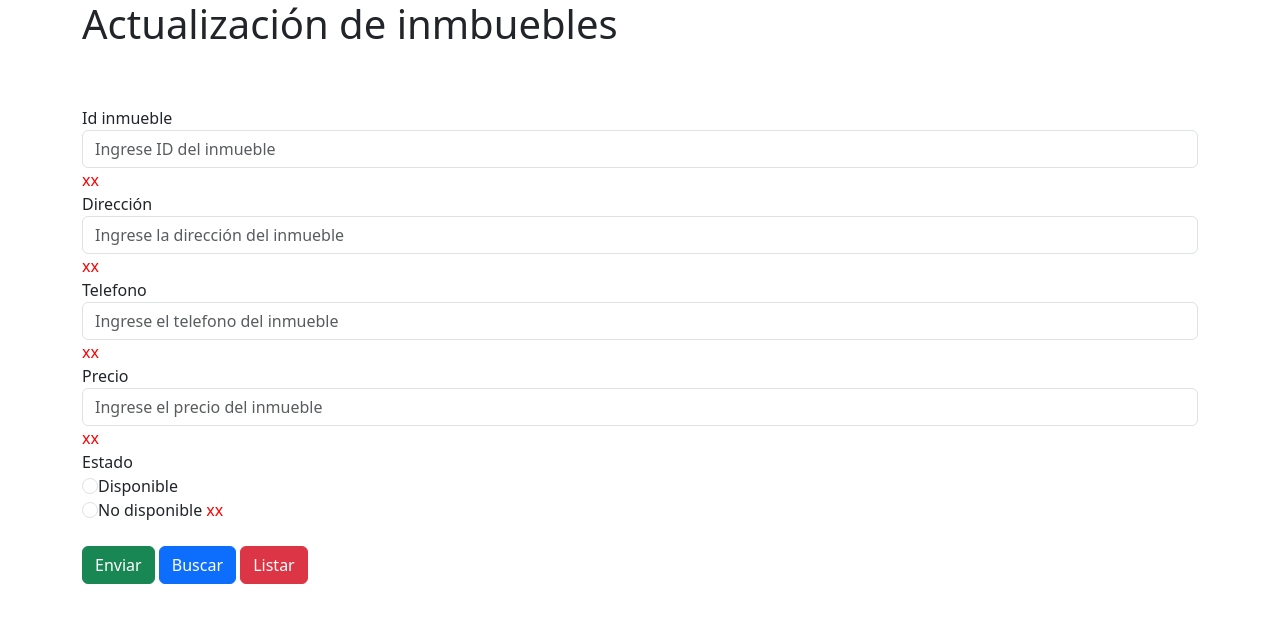
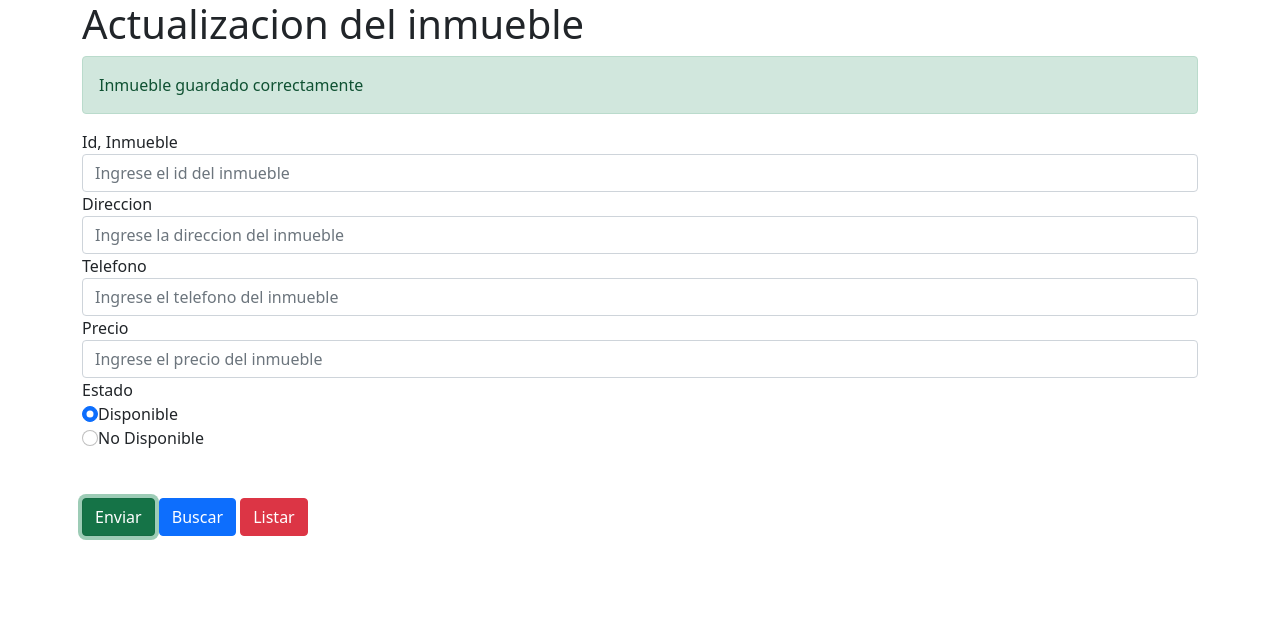
Before and after one commit to amonsalv/moviles3, a plain HTML site: page practica1/index.html in a window 1280 px wide. Both pictures are taken after a click on the button "Enviar". Drawn offline with nearby package versions, Linux system fonts and the light colour scheme.

Commit message:
Uptade fot the button enviar

```diff
--- a/practica1/index.html
+++ b/practica1/index.html
@@ -1,79 +1,133 @@
 <!DOCTYPE html>
 <html lang="en">
-
 <head>
     <meta charset="UTF-8">
     <meta http-equiv="X-UA-Compatible" content="IE=edge">
     <meta name="viewport" content="width=device-width, initial-scale=1.0">
-    <link href="https://cdn.jsdelivr.net/npm/bootstrap@5.3.0-alpha1/dist/css/bootstrap.min.css" rel="stylesheet"
-        integrity="sha384-GLhlTQ8iRABdZLl6O3oVMWSktQOp6b7In1Zl3/Jr59b6EGGoI1aFkw7cmDA6j6gD" crossorigin="anonymous">
-    <title>Inmueble</title>
-
+    <title>Document</title>
+    <link href="https://cdn.jsdelivr.net/npm/bootstrap@5.0.2/dist/css/bootstrap.min.css" rel="stylesheet" integrity="sha384-EVSTQN3/azprG1Anm3QDgpJLIm9Nao0Yz1ztcQTwFspd3yD65VohhpuuCOmLASjC" crossorigin="anonymous">
 </head>
-
 <body>
-
-    <nav></nav>
-
-    <header>
     <div class="container">
-            <h1>Actualización de inmbuebles</h1>
-            <form action="">
-                <div class="alert alert-sucess" role="alert"></div>
-
+        <h1>Actualizacion del inmueble</h1>
+        <form>
+            <div class="alert d-none" role="alert" id="alerta">
+            </div>
             <div>
-                    <label for="idimbueble">Id inmueble</label>
-                    <input type="text" id="idimbueble" placeholder="Ingrese ID del inmueble" class="form-control">
-                    <span id="mIdInmueble" style="color: red;"> xx</span>
+                <label for="idinmueble">Id, Inmueble</label>
+                <input type="text" id="idinmueble" placeholder="Ingrese el id del inmueble" class="form-control">
+                <span id="midinmueble" style="color:red"></span>
             </div>
-
             <div>
-                    <label for="direccion">Dirección</label>
-                    <input type="text" id="direccion" placeholder="Ingrese la dirección del inmueble"
-                        class="form-control">
-                    <span id="mdireccion" style="color: red;"> xx</span>
+                <label for="direccion">Direccion</label>
+                <input type="text" id="direccion" placeholder="Ingrese la direccion del inmueble" class="form-control">
+                <span id="midireccion" style="color:red"></span>
             </div>
-
             <div>
                 <label for="telefono">Telefono</label>
-                    <input type="text" id="telefono" placeholder="Ingrese el telefono del inmueble"
-                        class="form-control">
-                    <span id="mtelefono" style="color: red;"> xx</span>
+                <input type="text" id="telefono" placeholder="Ingrese el telefono del inmueble" class="form-control">
+                <span id="mtelefono" style="color:red"></span>
             </div>
-
             <div>
                 <label for="precio">Precio</label>
                 <input type="text" id="precio" placeholder="Ingrese el precio del inmueble" class="form-control">
-                    <span id="mprecio" style="color: red;"> xx</span>
+                <span id="mprecio" style="color:red"></span>
             </div>
-
-                <div>
+            <div class="mb-5">
                 <label for="estado">Estado</label>
                 <br>
-                    <input type="radio" id="disponible" placeholder="" class="form-check-input" name="estado">Disponible
-                    <br><input type="radio" id="nodisponible" placeholder="" class="form-check-input" name="estado">No
-                    disponible
-                    <span id="mdestado" style="color: red;"> xx</span>
+                <input class="form-check-input" type="radio" id="disponible" name="estado" checked>Disponible
+                <br>
+                <input class="form-check-input" type="radio" id="nodisponible" name="estado">No Disponible
             </div>
-                <br>
-
             <div>
                 <button type="button" id="enviar" class="btn btn-success">Enviar</button>
                 <button type="button" id="buscar" class="btn btn-primary">Buscar</button>
                 <button type="button" id="listar" class="btn btn-danger">Listar</button>
+
             </div>
+        </form>
+
+    </div>
+    <script>
+        //Generar el arreglo de objetos
+        let inmuebles = [
+            {idinmueble:'01',direccion:'calle 4 # 5-5',telefono:'3006886607',precio:20202, estado:true},
+            {idinmueble:'02',direccion:'calle 5 # 5-5',telefono:'3545454545',precio:45545, estado:false},
+            {idinmueble:'03',direccion:'calle 6 # 5-5',telefono:'5646565656',precio:54564, estado:false},
+            {idinmueble:'04',direccion:'calle 7 # 5-5',telefono:'3064597464',precio:84545, estado:true},
+            {idinmueble:'05',direccion:'calle 8 # 5-5',telefono:'3456446464',precio:54698, estado:true}
+        ]
+
+        let idinmueble = document.getElementById('idinmueble');
+        let midinmueble = document.querySelector('#midinmueble');
+        let direccion = document.getElementById('direccion');
+        let midireccion = document.querySelector('#midireccion');
+        let telefono = document.getElementById('telefono');
+        let mtelefono = document.querySelector('#mtelefono');
+        let precio = document.getElementById('precio');
+        let mprecio = document.querySelector('#mprecio');
+        let disponible = document.getElementById('disponible');
+        let nodisponible = document.querySelector('#nodisponible');
+        let enviar = document.getElementById('enviar');
+        let buscar = document.getElementById('buscar');
+        let listar = document.getElementById('listar');
+        let alerta = document.getElementById('alerta');
+
+        //Creacion de eventos
+        idinmueble.addEventListener('focus',function(){
+            midinmueble.textContent = "Id. inmueble es obligatorio *"
+        })
+        idinmueble.addEventListener('blur',function(){
+            midinmueble.textContent = ""
+        })
+        direccion.addEventListener('focus',function(){
+            midireccion.textContent = "Direccion es obligatoria *"
+        })
+        direccion.addEventListener('blur',function(){
+            midireccion.textContent = ""
+        })
+        telefono.addEventListener('focus',function(){
+            mtelefono.textContent = "El telefono es obligatorio *"
+        })
+        telefono.addEventListener('blur',function(){
+            mtelefono.textContent = ""
+        })
+        precio.addEventListener('focus',function(){
+            mprecio.textContent = "El telefono es obligatorio *"
+        })
+        precio.addEventListener('blur',()=>{
+            mprecio.textContent = ""
+        })
+        //Enviar
+        enviar.addEventListener('click',()=>{
+            //Agregar el objeto en el arreglo (inmuebles)
+            //Buscar idinmuebles
+            alerta.classList.remove("d-none");
+            let encuentra = inmuebles.find(item => item.idinmueble == idinmueble.value);
+
+            if(encuentra == undefined){ // no lo encuentra
+                inmuebles.push({idinmueble:idinmueble.value,direccion:direccion.value,telefono:telefono.value,precio:precio.value,estado:disponible.checked})
+                console.log(inmuebles);
+
+                alerta.classList.remove("alert-danger");
+                alerta.classList.add("alert-success");
+
+                alerta.textContent = "Inmueble guardado correctamente"
+            }
+            else{
+                alerta.classList.remove("alert-success");
+                alerta.classList.add("alert-danger");
+                alerta.textContent = "Inmueble Existente. Intente con otro"
+            }
+            setTimeout(()=>{
+                alerta.classList.add("d-none")
+            },3000)
+        })
 
 
-            </form>
-        </div>
-    </header>
 
-    <footer></footer>
-
-    <script src="https://cdn.jsdelivr.net/npm/bootstrap@5.3.0-alpha1/dist/js/bootstrap.bundle.min.js"
-        integrity="sha384-w76AqPfDkMBDXo30jS1Sgez6pr3x5MlQ1ZAGC+nuZB+EYdgRZgiwxhTBTkF7CXvN"
-        crossorigin="anonymous"></script>
-    <script src="./array.js"></script>
+    </script>
+    <script src="https://cdn.jsdelivr.net/npm/bootstrap@5.0.2/dist/js/bootstrap.bundle.min.js" integrity="sha384-MrcW6ZMFYlzcLA8Nl+NtUVF0sA7MsXsP1UyJoMp4YLEuNSfAP+JcXn/tWtIaxVXM" crossorigin="anonymous"></script>
 </body>
-
 </html>
```
Lines whose indentation alone changed are shown as unchanged.
